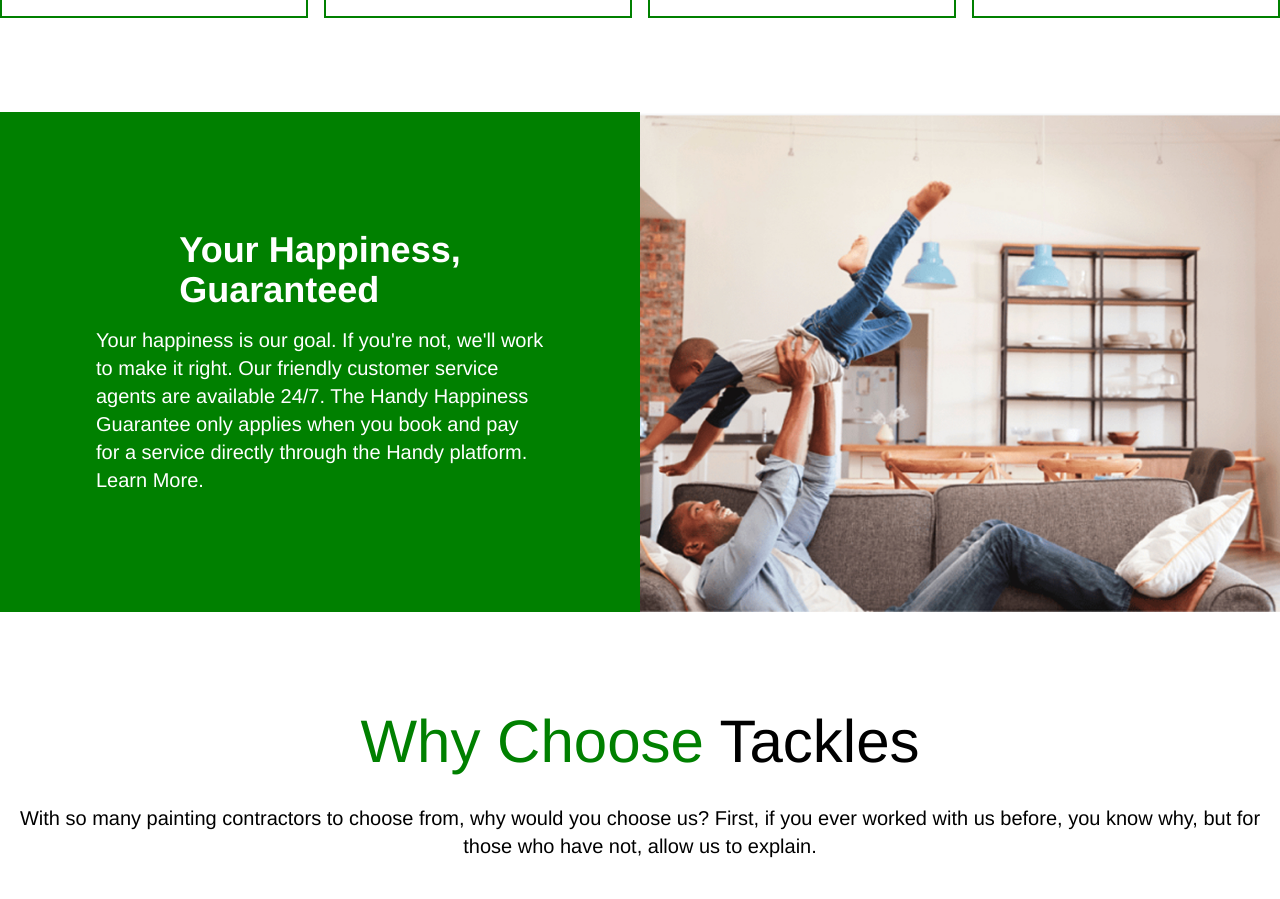
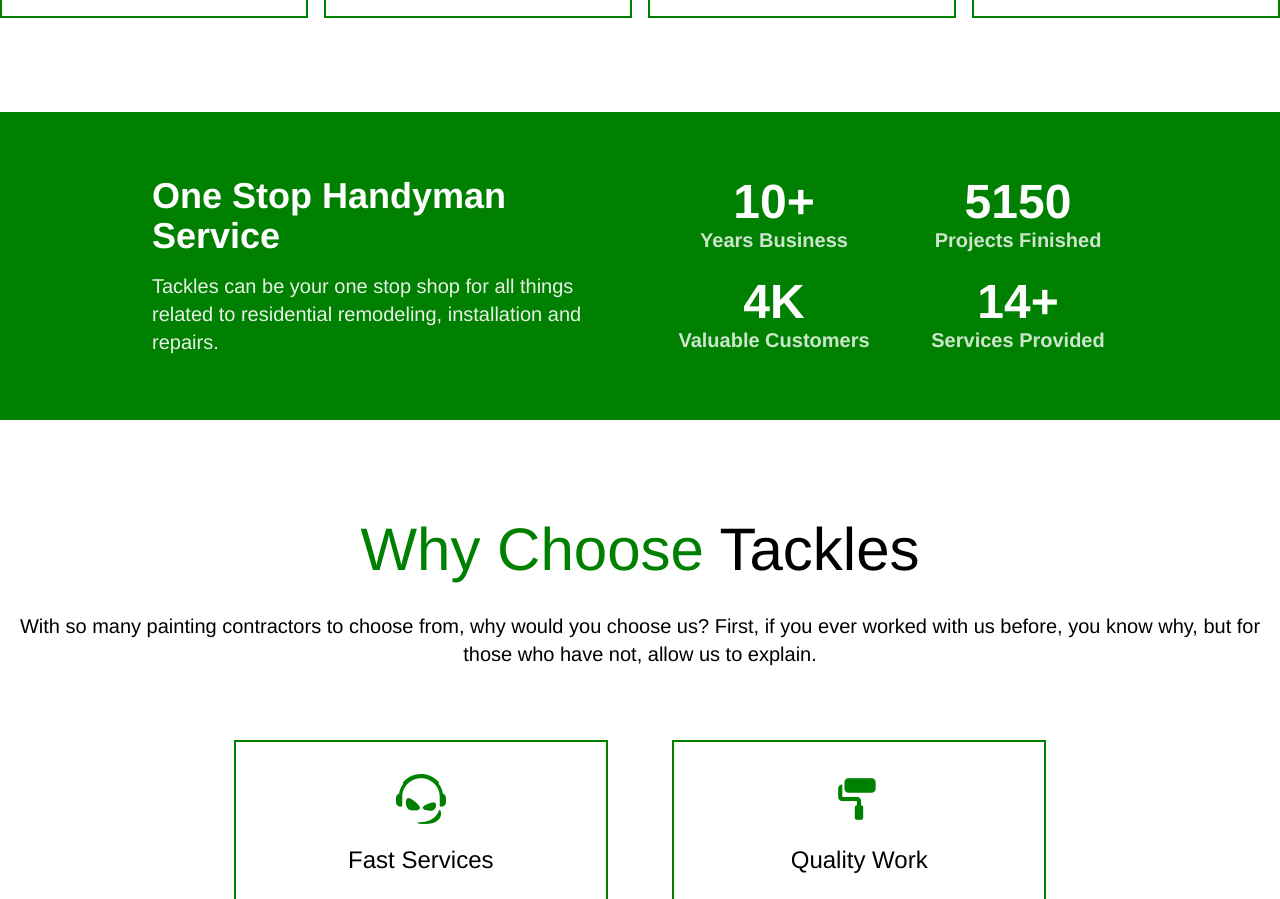
Before and after one commit to MihailoTerzic/Tackles, a Next.js app: page / in a window 1280 px wide. Shown: the part 1488-2387 px from the top of the page. Built offline with nearby package versions, Linux system fonts and the light colour scheme.

Commit message:
contact, faq, homepage stats

```diff
--- a/app/(home)/page.js
+++ b/app/(home)/page.js
@@ -5,6 +5,7 @@ import Happiness from "./Happiness";
 import WhyChoose from "./WhyChoose";
 import FAQ from "./FAQ";
 import TestimonialsCarousel from "./testimonials"
+import StatsSection from "./statsSection";
 
 export default function Home() {
   return (
@@ -13,7 +14,11 @@ export default function Home() {
   <div className="bg-white text-black">
 
   <ServiceSection/>
+  {/**
+   *
   <Happiness/>
+   */}
+   <StatsSection/>
   <WhyChoose/>
   <TestimonialsCarousel/>
   <FAQ/>
--- /dev/null
+++ b/app/(home)/statsSection.js
@@ -0,0 +1,38 @@
+import React from 'react'
+
+export default function StatsSection() {
+  return (
+    <section className="w-full bg-[#008000] text-white py-16">
+  <div className="w-[80%] mx-auto px-6 grid grid-cols-1 md:grid-cols-2 gap-12 items-center">
+    {/* Left Side: Text */}
+    <div>
+      <h2 className="text-3xl md:text-4xl font-bold mb-4">One Stop Handyman Service</h2>
+      <p className="text-base text-xl text-white/90">
+        Tackles can be your one stop shop for all things related to residential remodeling, installation and repairs.
+      </p>
+    </div>
+
+    {/* Right Side: Stats */}
+    <div className="grid grid-cols-1 md:grid-cols-2 gap-10 md:gap-6 text-center">
+      <div>
+        <p className="text-5xl font-bold">10+</p>
+        <p className="text-xl font-bold text-white/80">Years Business</p>
+      </div>
+      <div>
+        <p className="text-5xl font-bold">5150</p>
+        <p className="text-xl font-bold text-white/80">Projects Finished</p>
+      </div>
+      <div>
+        <p className="text-5xl font-bold">4K</p>
+        <p className="text-xl font-bold text-white/80">Valuable Customers</p>
+      </div>
+      <div>
+        <p className="text-5xl font-bold">14+</p>
+        <p className="text-xl font-bold text-white/80">Services Provided</p>
+      </div>
+    </div>
+  </div>
+</section>
+
+  )
+}
--- a/app/FAQ/page.js
+++ b/app/FAQ/page.js
@@ -55,12 +55,12 @@ export default function FAQ() {
     <div className="container mx-auto w-[80%] py-20 flex flex-col gap-8 bg-white text-black">
 
 
-      <div className="flex flex-col gap-4">
+      <div className="flex flex-col gap-8 bg-gray-50 p-10 rounded-2xl">
         {faqs.map((faq, index) => (
           <div
           onClick={() => toggle(index)}
             key={index}
-            className="border border-gray-300 rounded-lg p-5   shadow-sm transition-all duration-300"
+            className="border border-gray-300 bg-white rounded-lg p-5 py-8  shadow-md transition-all duration-300"
           >
             <button
               className="w-full flex justify-between items-center text-left text-lg font-medium"
--- a/app/contact/page.js
+++ b/app/contact/page.js
@@ -25,7 +25,7 @@ export default function ContactPage() {
       <section className="bg-white py-20 px-6 md:px-12">
         <div className="max-w-7xl mx-auto flex flex-col md:flex-row gap-16 justify-between items-center">
           {/* Info Block */}
-          <div className="space-y-10 w-full lg:w-1/2">
+          <div className="space-y-10 w-full lg:w-1/2 bg-gray-200 p-5 rounded-2xl">
             <div>
               <p className="text-[#008000] font-semibold mb-2">Get In Touch</p>
               <h2 className="text-3xl font-bold">Get Closer Now</h2>
--- a/app/services/page.js
+++ b/app/services/page.js
@@ -5,7 +5,7 @@ import React from 'react'
 const Card = ({ img, name, text }) => {
   return (
     <div className='border border-[#008000] p-5 flex flex-col items-center justify-around '>
-      <Image src={img} alt={name} width={200} height={200} />
+      <Image src={img} alt={name} width={200} height={200} className='bg-green-100'/>
       <h1 className='text-[#008000] py-4 text-2xl'>{name}</h1>
       {text && <p className='text-xl'>{text}</p>}
     </div>
```
